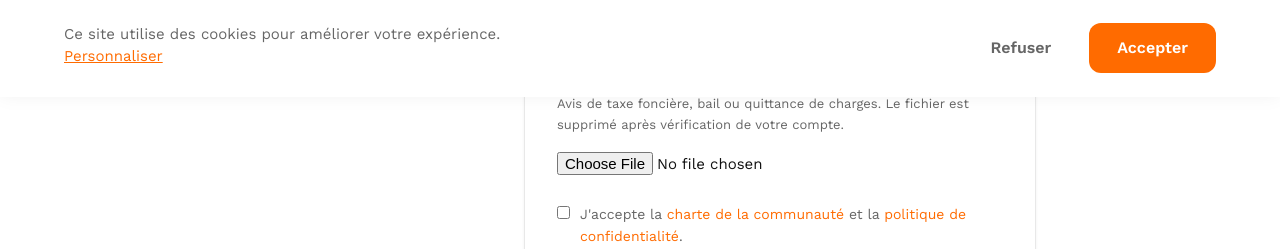
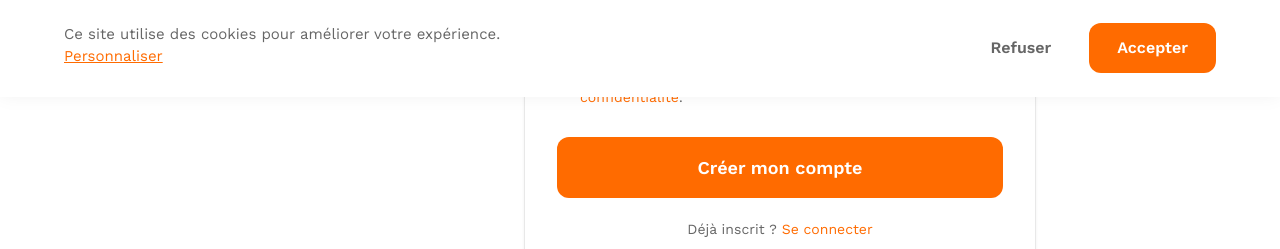
Before and after one commit to stevedelcourt/lepharo, a Next.js app: page /inscription in a window 1280 px wide. Shown: the part 703-952 px from the top of the page. Built offline with nearby package versions, Linux system fonts and the light colour scheme; no server answers.

Commit message:
Seed auto-migration for avatars, listings, polls + remove justificatif

```diff
--- a/src/app/inscription/page.tsx
+++ b/src/app/inscription/page.tsx
@@ -48,27 +48,7 @@ export default function RegisterPage() {
           </label>
           <input id="password" type="password" required style={inputStyle} placeholder="Au moins 8 caractères" />
         </div>
-        <div>
-          <label htmlFor="document" style={{ display: "block", fontWeight: 300, marginBottom: 6, fontSize: "0.9375rem" }}>
-            Justificatif d&apos;occupation
-          </label>
-          <p style={{ fontSize: "0.8125rem", color: "var(--color-text-secondary)", marginBottom: 8 }}>
-            Avis de taxe foncière, bail ou quittance de charges. Le fichier
-            est supprimé après vérification de votre compte.
-          </p>
-          <input
-            id="document"
-            type="file"
-            required
-            accept=".pdf,.jpg,.jpeg,.png"
-            style={{
-              width: "100%",
-              padding: "8px 0",
-              fontSize: "0.9375rem",
-            }}
-          />
-        </div>
-        <label style={{ display: "flex", gap: 10, alignItems: "flex-start", fontSize: "0.875rem", color: "var(--color-text-secondary)", cursor: "pointer" }}>
+<label style={{ display: "flex", gap: 10, alignItems: "flex-start", fontSize: "0.875rem", color: "var(--color-text-secondary)", cursor: "pointer" }}>
           <input type="checkbox" required style={{ marginTop: 3 }} />
           <span>
             J&apos;accepte la{" "}
```
